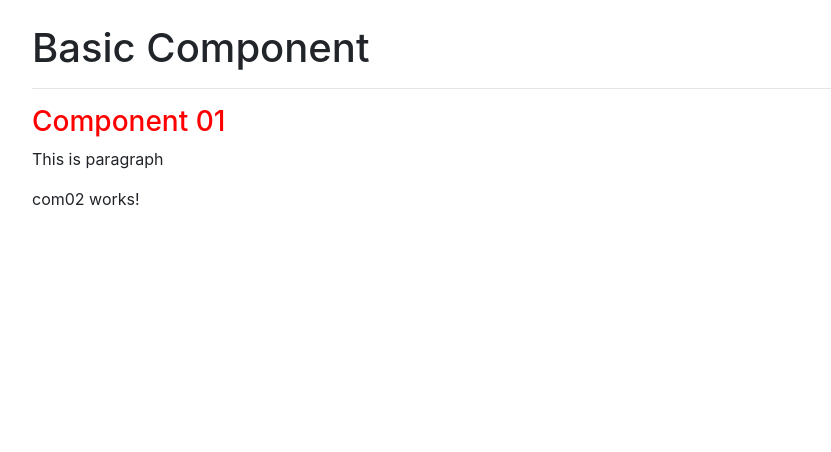
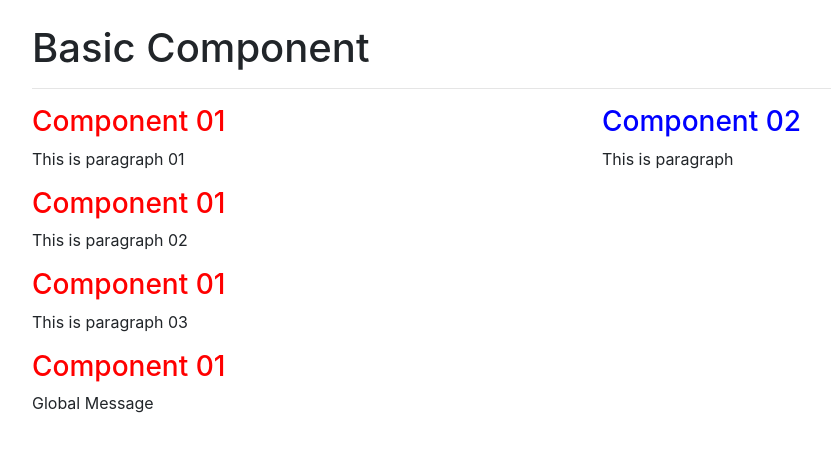
Before and after one commit to un4ckn0wl3z/basic-angular7, an Angular app: page / in a window 1280 px wide. Shown: the top 452 px of the page, without its empty margins (53-884 px from the left). Built offline with nearby package versions, Linux system fonts and the light colour scheme.

Commit message:
play with input component

```diff
--- a/src/app/app.component.html
+++ b/src/app/app.component.html
@@ -1,7 +1,19 @@
 <div class="container mt-4">
   <h1>Basic Component</h1>
   <hr>
-  <app-com01></app-com01>
-  <app-com02></app-com02>
+
+
+
+  <div class="row">
+    <div class="col-sm">
+      <app-com01 message="This is paragraph 01"></app-com01>
+      <app-com01 message="This is paragraph 02"></app-com01>
+      <app-com01 message="This is paragraph 03"></app-com01>
+      <app-com01 [message]="message"></app-com01>
+    </div>
+    <div class="col-sm">
+      <app-com02></app-com02>
+    </div>
+  </div>
 
 </div>
--- a/src/app/app.component.ts
+++ b/src/app/app.component.ts
@@ -7,5 +7,5 @@ import { Component } from '@angular/core';
   styleUrls: ['./app.component.css']
 })
 export class AppComponent {
-
+  message:string = 'Global Message';
 }
--- a/src/app/com01/com01.component.html
+++ b/src/app/com01/com01.component.html
@@ -1,2 +1,2 @@
 <h3>Component 01</h3>
-<p>This is paragraph</p>
+<p>{{message}}</p>
--- a/src/app/com01/com01.component.ts
+++ b/src/app/com01/com01.component.ts
@@ -1,4 +1,4 @@
-import { Component } from "@angular/core";
+import { Component, Input } from "@angular/core";
 
 @Component({
     selector: 'app-com01',
@@ -7,5 +7,9 @@ import { Component } from "@angular/core";
   })
 export class Com01Component {
 
+  @Input('message') message:string;
 
+  constructor(){
+    this.message = 'empty';
+  }
 }
--- a/src/app/com02/com02.component.css
+++ b/src/app/com02/com02.component.css
@@ -0,0 +1,3 @@
+h3 {
+    color: blue;
+}
--- a/src/app/com02/com02.component.html
+++ b/src/app/com02/com02.component.html
@@ -1,3 +1,2 @@
-<p>
-  com02 works!
-</p>
+<h3>Component 02</h3>
+<p>This is paragraph</p>
```
